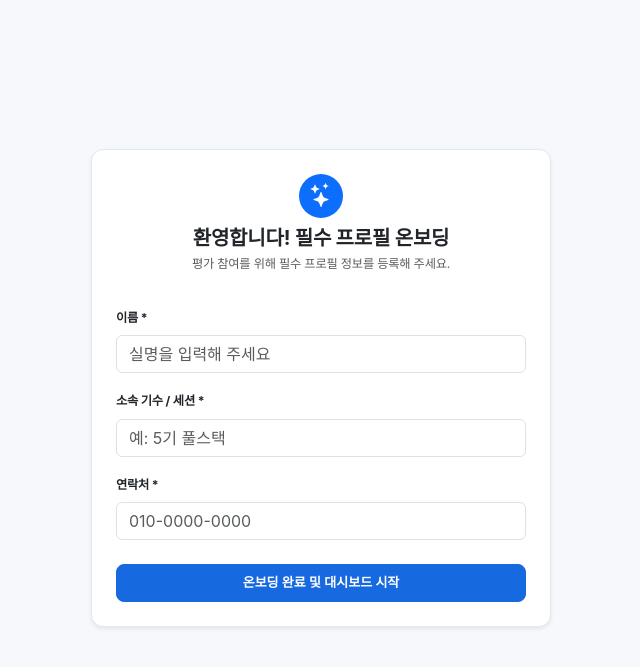
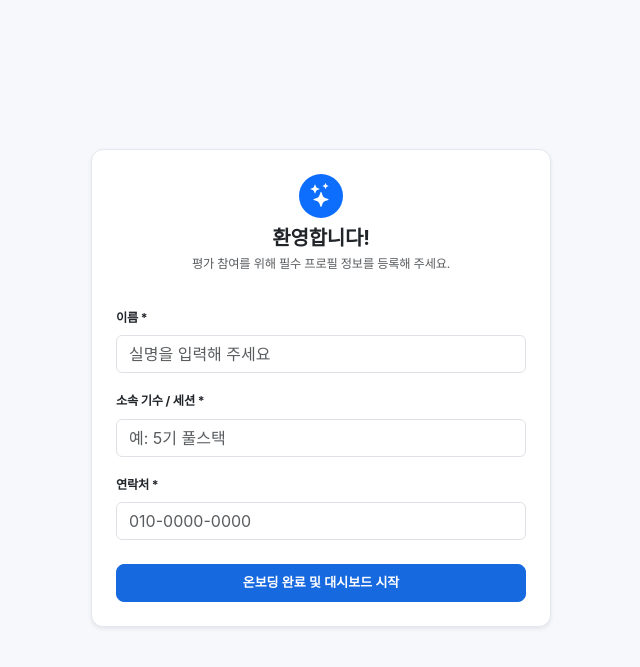
Before and after one commit to KANT-2/review-system, a Django app: template templates/accounts/onboarding.html in a window 1280 px wide. Shown: the top 667 px of the page, without its empty margins (319-959 px from the left). Run offline with Django 5.2, Linux system fonts and the light colour scheme; the template is opened without the code that fills it: values that come from a table or form of the project are taken from there, others are empty; some web fonts are replaced.

Commit message:
style(accounts): 온보딩 화면 제목을 "환영합니다!"로 줄인다
제목과 바로 아래 안내 문구가 "필수 프로필"을 겹쳐 말하고 있었다. 제목은 인사만
남기고, 무엇을 해야 하는지는 아래 문구가 그대로 설명한다.

Co-Authored-By: Claude Opus 5 (1M context) <noreply@anthropic.com>

```diff
--- a/templates/accounts/onboarding.html
+++ b/templates/accounts/onboarding.html
@@ -30,7 +30,7 @@
         <div class="icon-box-44 d-inline-flex align-items-center justify-content-center rounded-circle bg-primary text-white mb-2">
           <i class="bi bi-stars fs-4"></i>
         </div>
-        <h5 class="fw-bold mb-1">환영합니다! 필수 프로필 온보딩</h5>
+        <h5 class="fw-bold mb-1">환영합니다!</h5>
         <p class="text-muted small">평가 참여를 위해 필수 프로필 정보를 등록해 주세요.</p>
       </div>
       {% include "includes/messages.html" %}
```
